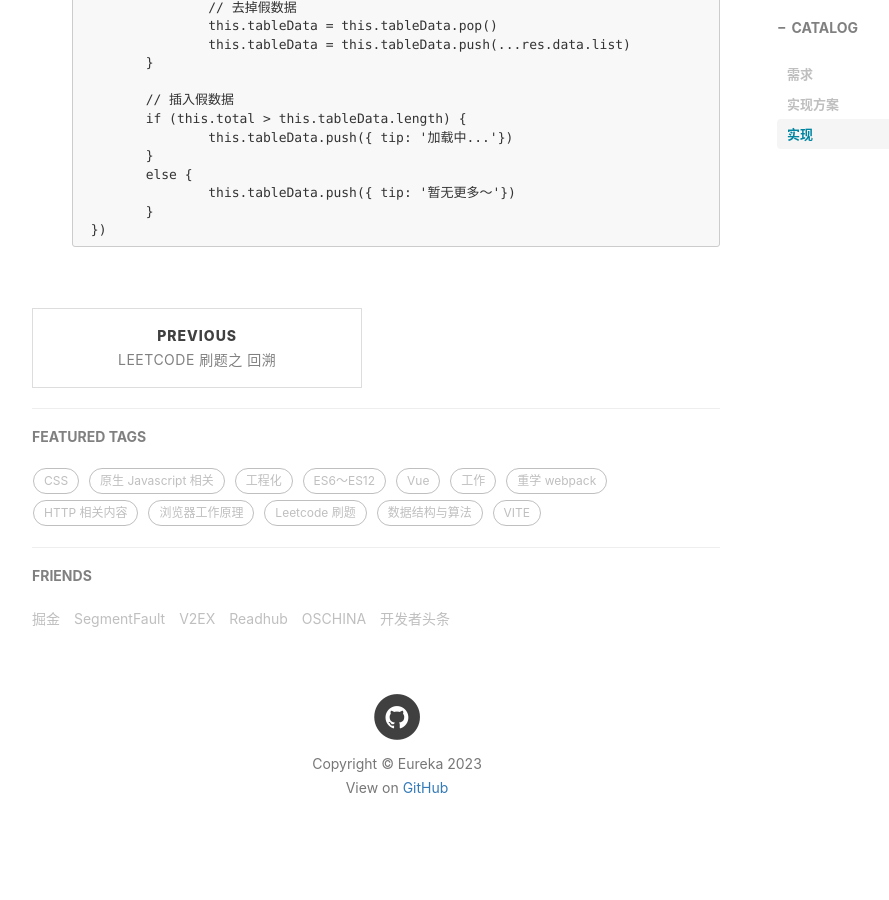
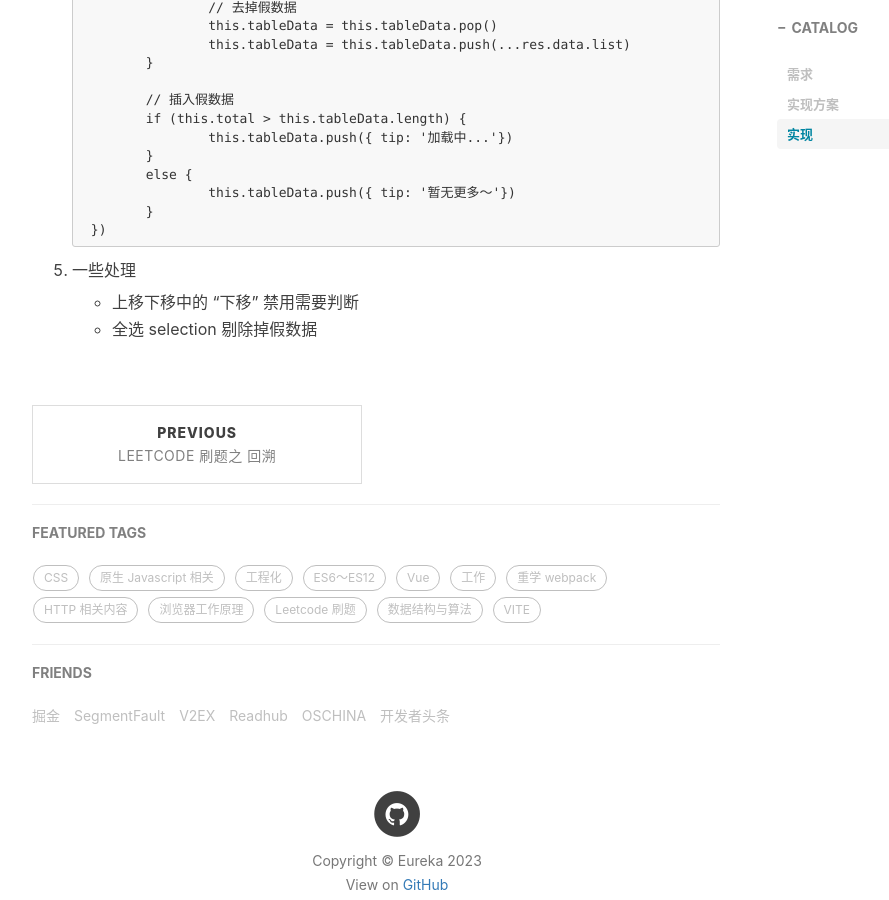
Before and after one commit to Eureka-M/Eureka-M.github.io, a Jekyll site: the page built from _posts/工作/2023-11-08-iview table 加载更多.md, in a window 1280 px wide and 900 px high, scrolled down 2978 px. Shown: the whole window, without its empty margins (243-1132 px from the left). Built offline with Jekyll 4.4.1, drawn with Linux system fonts in a browser that asks for light colours; nearby versions of some CDN libraries; comment, search, counter and statistics services are not loaded; before the commit the page ends 3843 px from its top, so only the background shows below that.

Commit message:
fix: 补充

````diff
--- a/_posts/工作/2023-11-08-iview table 加载更多.md
+++ b/_posts/工作/2023-11-08-iview table 加载更多.md
@@ -135,3 +135,7 @@ typora-root-url: ..
     	}
     })
     ```
+
+5. 一些处理
+    - 上移下移中的 “下移” 禁用需要判断
+    - 全选 selection 剔除掉假数据
````
